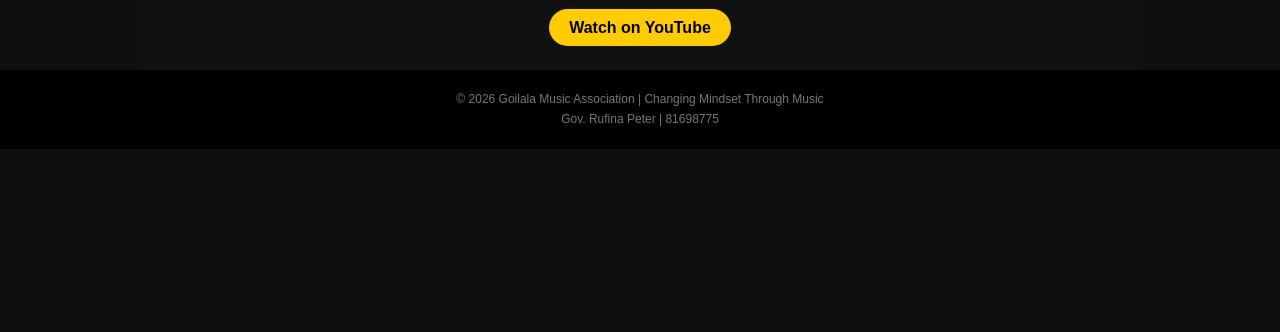
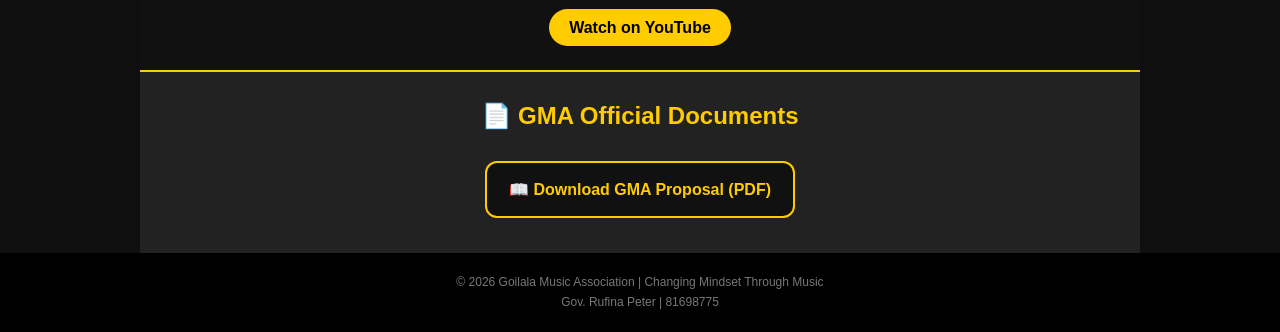
Before and after one commit to wehtammartin13-code/GMA--final, a plain HTML site: page index.html in a window 1280 px wide. Shown: the part 5255-5587 px from the top of the page. Before the commit the page ends 5404 px from the top, so only its background shows below. Drawn offline with Linux system fonts and the light colour scheme.

Commit message:
Update index.html

```diff
--- a/index.html
+++ b/index.html
@@ -195,7 +195,11 @@
 <br><br>
 <a href="https://youtu.be/oTPEk2hQNZI" style="background:#ffcc00;color:#000;padding:10px 20px;border-radius:20px;text-decoration:none;font-weight:bold">Watch on YouTube</a>
 </section>
-<footer>© 2026 Goilala Music Association | Changing Mindset Through Music<br>Gov. Rufina Peter | 81698775</footer>
+<section style="padding:25px;background:#222;text-align:center;border-top:2px solid #ffcc00">
+<h2 style="color:#ffcc00;margin:0 0 15px 0">📄 GMA Official Documents</h2>
+<a href="GMAproposal1.pdf" target="_blank" style="display:inline-block;margin:10px;padding:14px 22px;background:#111;border:2px solid #ffcc00;color:#ffcc00;border-radius:12px;text-decoration:none;font-weight:bold;font-size:16px">📖 Download GMA Proposal (PDF)</a>
+</section>
+  <footer>© 2026 Goilala Music Association | Changing Mindset Through Music<br>Gov. Rufina Peter | 81698775</footer>
 
 <script>
 document.addEventListener('click',function(e){ if(!e.target.closest('nav')) document.getElementById('menu').classList.remove('active'); });
```
